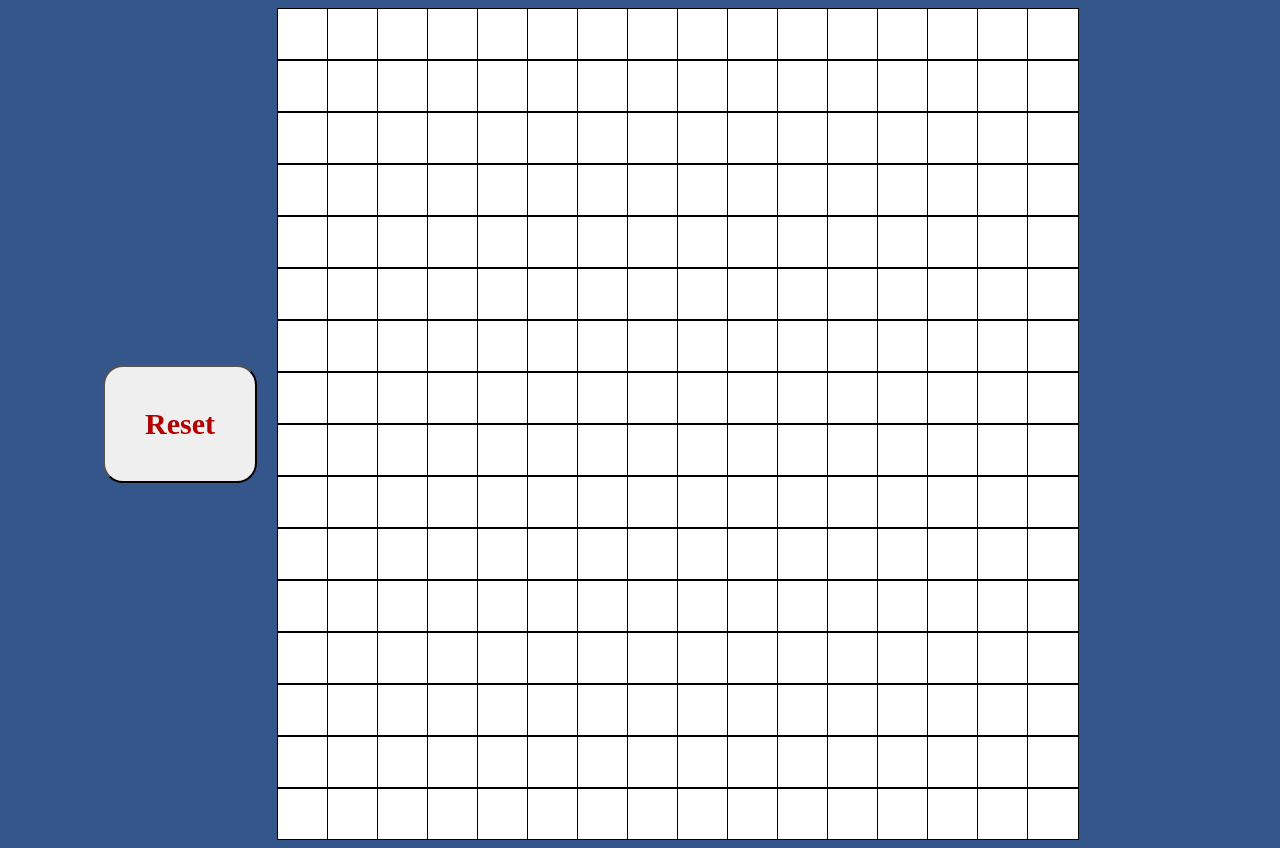
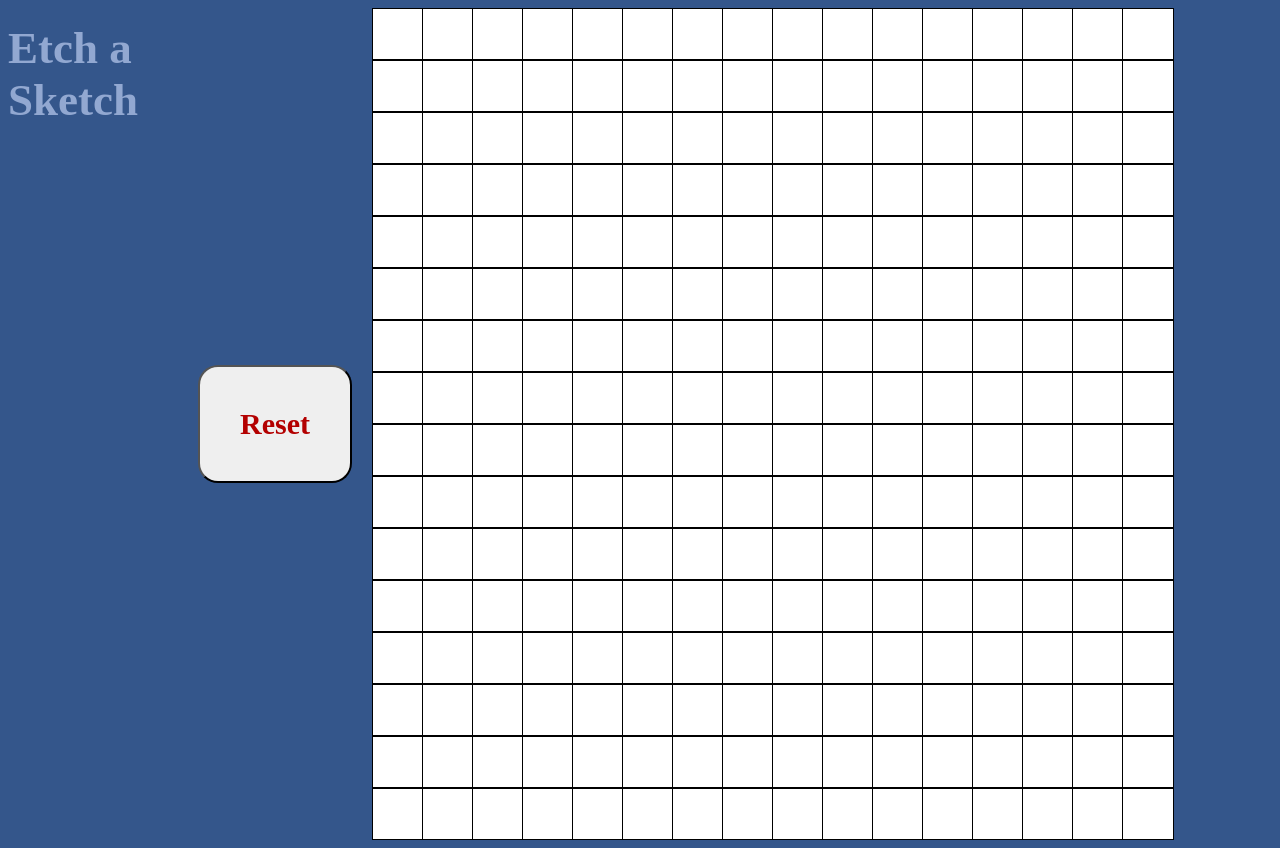
Before and after one commit to StanimirKosev/odin-etch-a-sketch, a plain HTML site: page index.html in a window 1280 px wide. Drawn offline with Linux system fonts and the light colour scheme.

Commit message:
Added title

```diff
--- a/index.html
+++ b/index.html
@@ -1,11 +1,12 @@
 <html>
     <head lang="en">
         <meta charset="UTF-8">
-        <title>Etch-a-Sketch</title>
+        <title>Etch a Sketch</title>
     </head>
     <body>
         <link rel="stylesheet" href="style.css">
         <script src="script.js" defer></script>
+        <div id="title">Etch a Sketch</div>
         <button id="butt"></button>
         <div id="container"></div>
     </body>
--- a/script.js
+++ b/script.js
@@ -17,7 +17,7 @@ function defaultGrid(rows,cols){
     };
 
 };
-defaultGrid(16,16);
+defaultGrid(16,16);  /** Cant set up dynamically changing Grid.  */
 
 const button=document.getElementById('butt');
 button.textContent='Reset';
--- a/style.css
+++ b/style.css
@@ -29,3 +29,10 @@ body{
     font-family: 'Times New Roman', Times, serif;
     font-weight: bold;
 }
+#title{
+    font-size: 45px;
+    font-family: 'Times New Roman', Times, serif;
+    font-weight: bold;
+    margin-bottom: 700px;
+    color: #92A8D1;
+}
```
